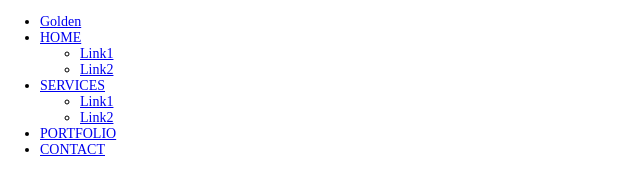
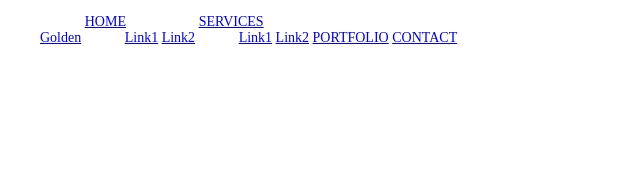
Before and after one commit to DmitrySkok/golden-project, a website: page index.html in a window 1280 px wide. Shown: the whole page, without its empty margins (0-640 px from the left). Drawn offline with Linux system fonts and the light colour scheme.

Commit message:
Add some styles for navigation

```diff
--- a/sass/style.scss
+++ b/sass/style.scss
@@ -11,3 +11,16 @@ margin: 0;
 font-size: 14px;
 max-width: 1400px;
 }
+
+/* Navigation */
+
+.navigation {
+    background-color: transparent;
+
+    ul {
+        list-style-type: none;
+        li {
+            display: inline-block;
+        }
+    }
+}
```
Also changed, not shown: css/style.css, 1 other file.
